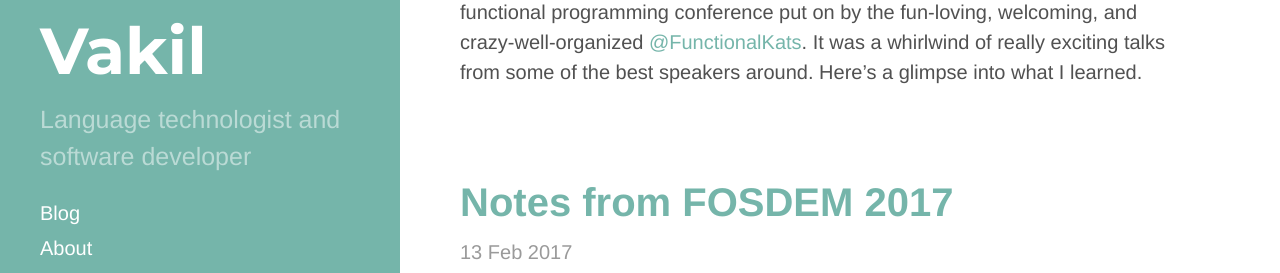
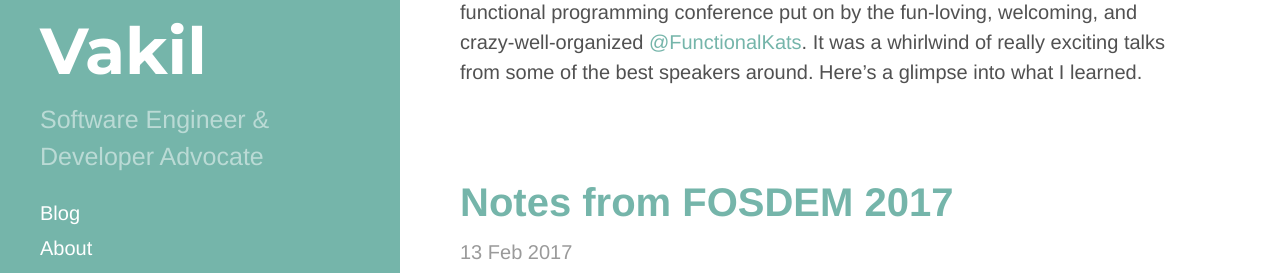
Before and after one commit to vakila/vakila.github.io, a Jekyll site: the page built from index.html, in a window 1280 px wide. Shown: the part 233-506 px from the top of the page. Built offline with Jekyll 4.4.1, drawn with Linux system fonts in a browser that asks for light colours; nearby versions of some CDN libraries; the list of posts is cut into pages by our own code; some of the changed lines change nothing that is shown.

Commit message:
Update _config.yml

```diff
--- a/_config.yml
+++ b/_config.yml
@@ -13,7 +13,7 @@ permalink:              /blog/:categories/:title/
 title:            'Anjana Sofia Vakil'
 name:             'Anjana Sofia Vakil'
 #tagline:          ''
-description:      'Language technologist and software developer'
+description:      'Software Engineer & Developer Advocate'
 #url:              http://vakila.github.io/
 baseurl:
 # blogurl:          /blog/
@@ -24,10 +24,10 @@ pdfs:           '/pdf'
 
 author:
   name:           'Anjana Sofia Vakil'
-  url:            vakila.github.io
+  url:            anjana.dev
   email:          'anjanavakil@gmail.com'
   github:         'https://github.com/vakila'
-  facebook:       'http://www.facebook.com/anjana.vakil'
+  facebook:       ''
   twitter:        'https://twitter.com/AnjanaVakil'
   googleplus:     ''
   linkedin:       'https://www.linkedin.com/in/anjanavakil '
```
